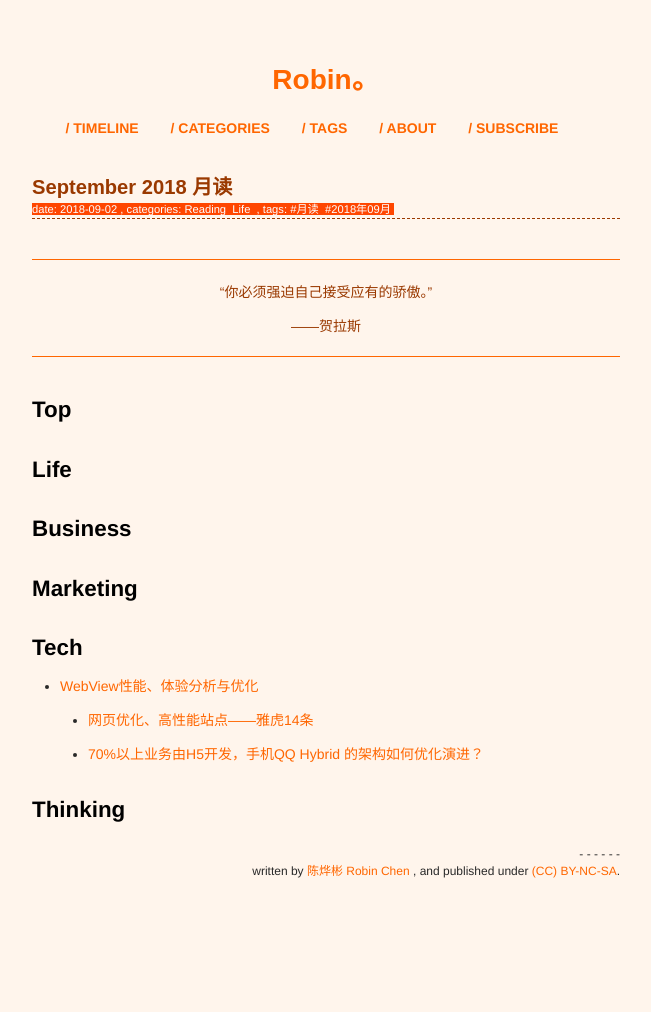
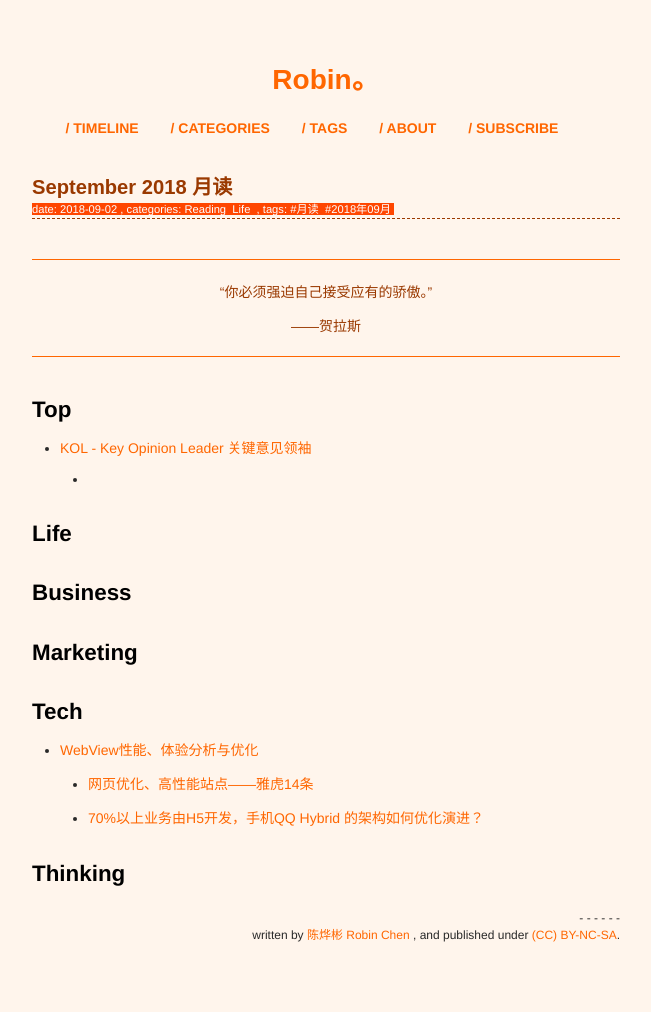
Before and after one commit to xianyuxmu/xianyuxmu.github.io, a Jekyll site: the page built from _posts/2018-09-02-monthly-reading.md, in a window 1280 px wide. Shown: the whole page, without its empty margins (314-965 px from the left). Built offline with Jekyll 4.4.1, drawn with Linux system fonts in a browser that asks for light colours; comment, search, counter and statistics services are not loaded; before the commit the page ends 948 px from its top, so only the background shows below that.

Commit message:
Reading 08 Sep. 2018

```diff
--- a/_posts/2018-09-02-monthly-reading.md
+++ b/_posts/2018-09-02-monthly-reading.md
@@ -18,6 +18,8 @@ tags:
 
 ## Top
 
+- [KOL - Key Opinion Leader 关键意见领袖](https://zh.wikipedia.org/wiki/KOL)
+	-
 
 
 ## Life
```
